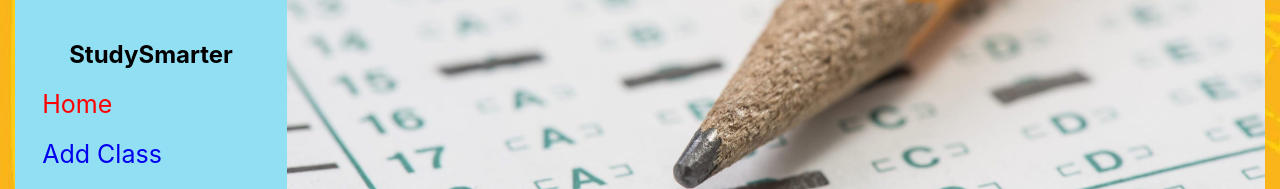
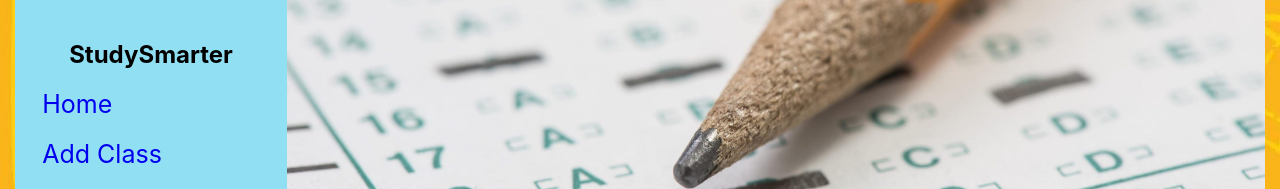
Before and after one commit to cparch/studySmarter, a React (Create React App) app: page /addtest in a window 1280 px wide. Shown: the top 189 px of the page. Built offline with nearby package versions, Linux system fonts and the light colour scheme; no server answers.

Commit message:
Add exact atribute

```diff
--- a/src/Components/Navigation/Nav.js
+++ b/src/Components/Navigation/Nav.js
@@ -8,7 +8,7 @@ const Nav = () => {
     <nav className='sidenav'>
       <h2>StudySmarter</h2>
       <div className='sideNavList' >
-        <NavLink to='/' activeClassName="chosen">Home</NavLink>
+        <NavLink exact to='/' activeClassName="chosen">Home</NavLink>
         <NavLink to='/addclass' activeClassName="chosen">Add Class</NavLink>
 
         <NavLink to='/addtest' activeClassName="chosen">Add Test</NavLink>
```
